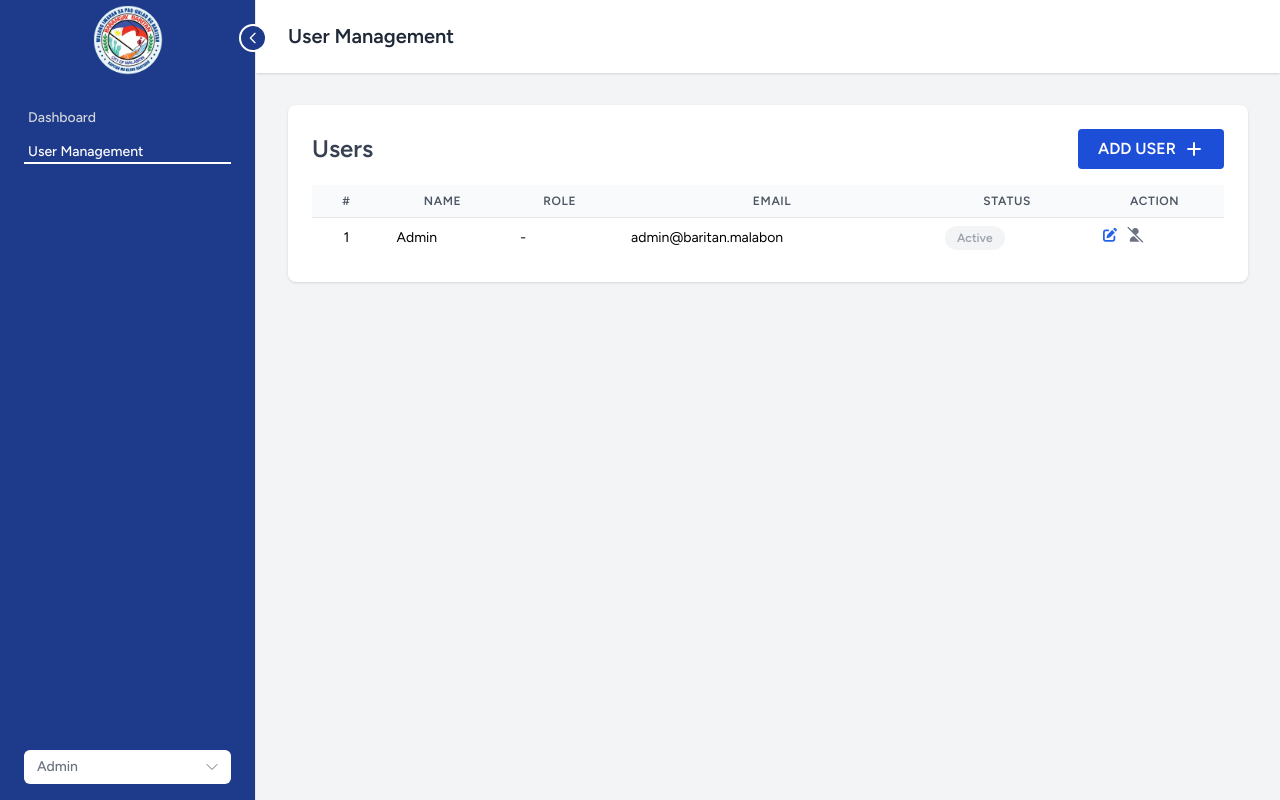
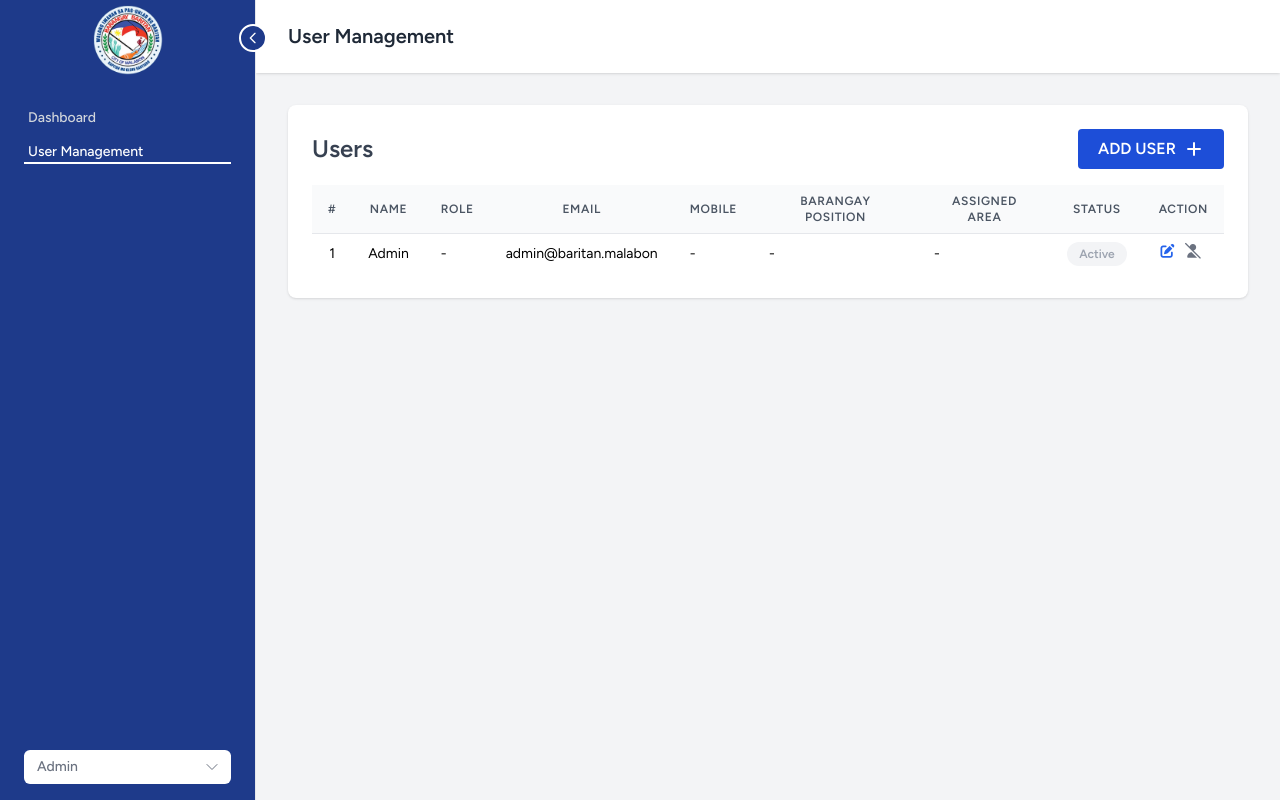
Before and after one commit to Djentleo/bsit4edeploy, a Laravel app: page /users in a window 1280 px wide. Run offline with Laravel 12, Linux system fonts and the light colour scheme; a user stored in the database is signed in; data comes from the database, SQL or seed files in the repository; style sheets or scripts are compiled from the project's sources; parts of the project's set-up code (start-up, migrations or seed data) failed here and were passed over; some libraries are stand-ins or nearby versions.

Commit message:
usermanagement fixed

```diff
--- a/app/Models/User.php
+++ b/app/Models/User.php
@@ -29,6 +29,11 @@
         'name',
         'email',
         'password',
+        'mobile',
+        'role',
+        'position',
+        'assigned_area',
+        'status',
     ];
 
     /**
--- a/resources/views/livewire/user-management.blade.php
+++ b/resources/views/livewire/user-management.blade.php
@@ -15,6 +15,9 @@
                         <th class="px-4 py-2 text-xs font-semibold text-gray-600 uppercase tracking-wider">Name</th>
                         <th class="px-4 py-2 text-xs font-semibold text-gray-600 uppercase tracking-wider">Role</th>
                         <th class="px-4 py-2 text-xs font-semibold text-gray-600 uppercase tracking-wider">Email</th>
+                        <th class="px-4 py-2 text-xs font-semibold text-gray-600 uppercase tracking-wider">Mobile</th>
+                        <th class="px-4 py-2 text-xs font-semibold text-gray-600 uppercase tracking-wider">Barangay Position</th>
+                        <th class="px-4 py-2 text-xs font-semibold text-gray-600 uppercase tracking-wider">Assigned Area</th>
                         <th class="px-4 py-2 text-xs font-semibold text-gray-600 uppercase tracking-wider">Status</th>
                         <th class="px-4 py-2 text-xs font-semibold text-gray-600 uppercase tracking-wider">Action</th>
                     </tr>
@@ -26,6 +29,9 @@
                             <td class="px-4 py-2">{{ $user->name }}</td>
                             <td class="px-4 py-2">{{ $user->role ?? '-' }}</td>
                             <td class="px-4 py-2">{{ $user->email }}</td>
+                            <td class="px-4 py-2">{{ $user->mobile ?? '-' }}</td>
+                            <td class="px-4 py-2">{{ $user->position ?? '-' }}</td>
+                            <td class="px-4 py-2">{{ $user->assigned_area ?? '-' }}</td>
                             <td class="px-4 py-2">
                                 <span class="inline-block px-3 py-1 text-xs font-semibold rounded-full
                                     {{ $user->status === 'active' ? 'bg-gray-200 text-gray-700' : 'bg-gray-100 text-gray-400' }}">
```
Also changed, not shown: database/migrations/2025_07_24_000001_add_status_to_users_table.php (added).
